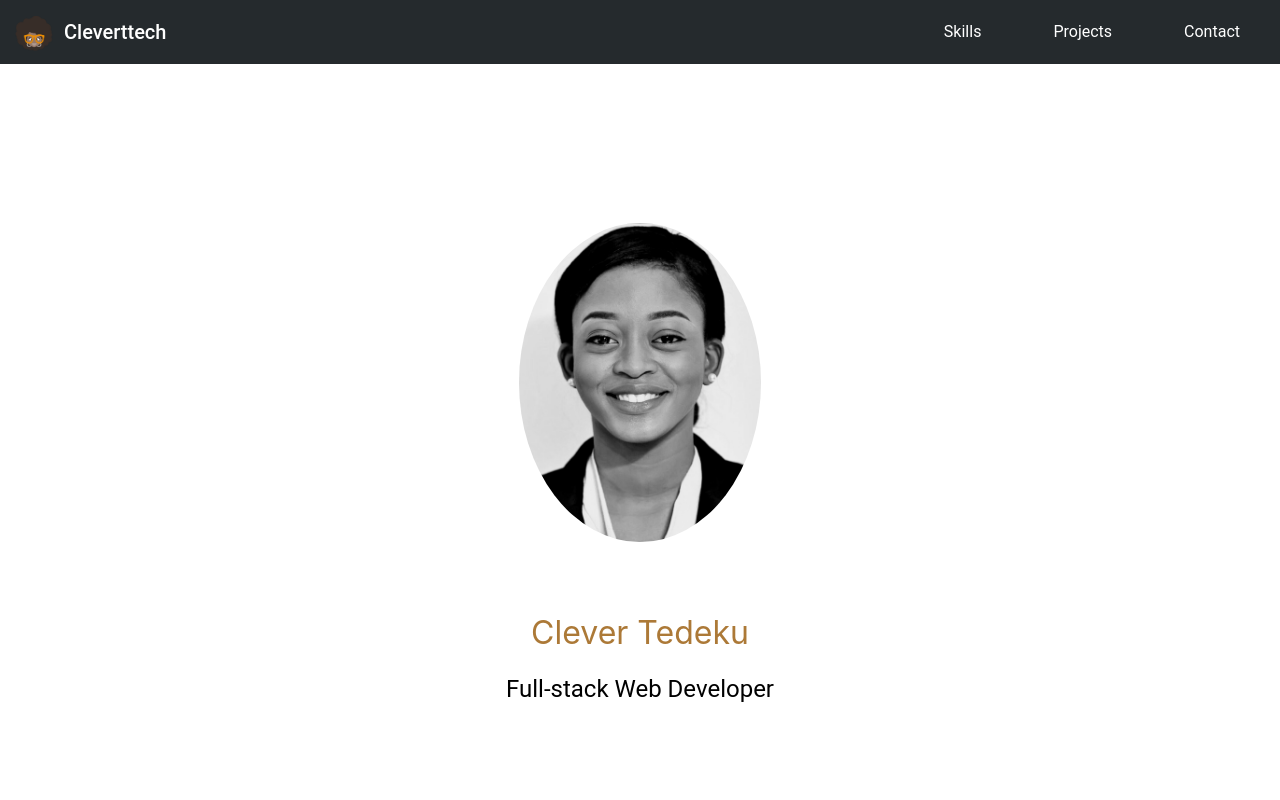
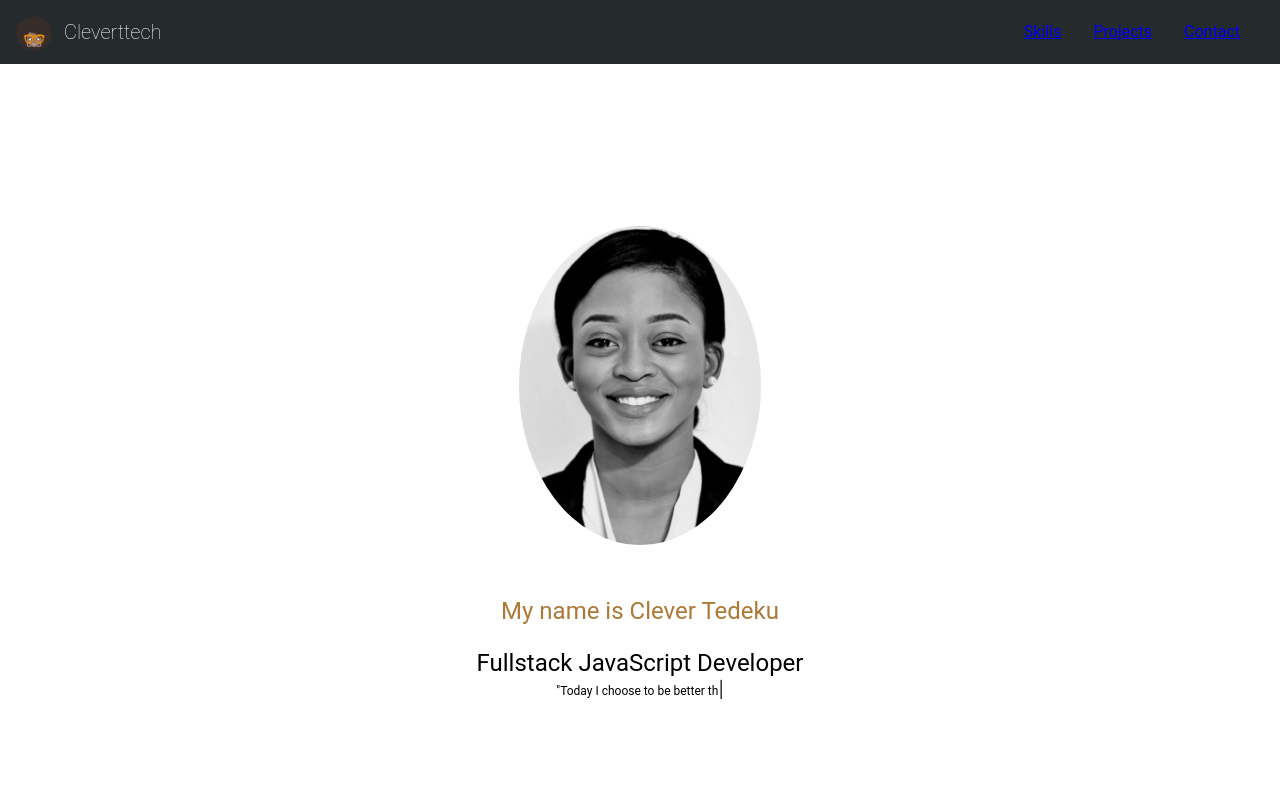
Before and after one commit to Cleverttech/my-portfolio, a React (Create React App) app: page / in a window 1280 px wide. Shown: the top 800 px of the page. Built offline with nearby package versions, Linux system fonts and the light colour scheme.

Commit message:
modify styling

```diff
--- a/package.json
+++ b/package.json
@@ -12,6 +12,7 @@
     "react-dom": "^17.0.2",
     "react-router-dom": "^5.2.0",
     "react-scripts": "4.0.3",
+    "react-typist": "^2.0.5",
     "web-vitals": "^1.1.2"
   },
   "scripts": {
--- a/src/App.js
+++ b/src/App.js
@@ -16,6 +16,7 @@ import {
 	CardMedia,
 	Button,
 } from "@material-ui/core";
+import Typist from 'react-typist';
 import { useTheme, makeStyles } from "@material-ui/core/styles";
 import React, { useState } from "react";
 import MenuIcon from "@material-ui/icons/Menu";
@@ -24,11 +25,7 @@ const useStyles = makeStyles((theme) => ({
 	root: {
 		maxWidth: 345,
 	},
-	link: {
-		textDecoration: "none",
-		color: "inherit",
-		paddingLeft: "40px",
-	},
+
 	grow: {
 		flexGrow: 1,
 	},
@@ -39,6 +36,10 @@ const useStyles = makeStyles((theme) => ({
 		[theme.breakpoints.up("sm")]: {
 			display: "block",
 		},
+		textDecoration: "none",
+		color: "inherit",
+		paddingLeft: "40px",
+		fontWeight: "light",
 	},
 	sectionDesktop: {
 		display: "none",
@@ -145,9 +146,7 @@ function App() {
 		alignItems: "center",
 		justifyContent: "center",
 	};
-	const innerHero = {
-		transitionTimingFunction: "cubic-bezier(.25, .1, .25, 1)",
-	};
+
 	const skillsSection = {
 		backgroundColor: theme.palette.primary.main,
 		minHeight: "100vh",
@@ -180,9 +179,8 @@ function App() {
 	const contactSection = {
 		backgroundColor: theme.palette.primary.main,
 		minHeight: "30vh",
+
 	};
-
-
 
 	return (
 		<div className="App">
@@ -191,10 +189,10 @@ function App() {
 					<AppBar position="static">
 						<Toolbar>
 							<Typography className={classes.title} variant="h6">
-								<a className={classes.link} href="#hero" color="inherit">
-									<img style={{ width: "38px", position: "absolute", top: "16px", left: "15px",fontWeight: 200, }} src="../assets/Logo_Master_hell.png" alt="logo" />
+
+									<img style={{ width: "38px", position: "absolute", top: "16px", left: "15px" }} src="../assets/Logo_Master_hell.png" alt="logo" />
 									Cleverttech
-								</a>
+
 							</Typography>
 
 							<div className={classes.grow} />
@@ -228,18 +226,30 @@ function App() {
 				</div>
 			</Grid>
 			<Grid style={heroSection} id="about">
-				<Grid style={innerHero}>
+				<Grid >
 					<div className={classes.root}>
-						<Avatar alt="Remy Sharp" src="../assets/clever.png" className={classes.large} />
+						<Avatar alt="clever Img" src="../assets/clever.png" className={classes.large} />
 					</div>
-					<h1 className={classes.heading} color={theme.palette.secondary.main}>
-						Clever Tedeku
-					</h1>
-					<Typography variant="h5" color={theme.palette.secondary.main} component="h5">
-						Full-stack Web Developer
+					<Typist>
+					<Typography variant="h5" className={classes.heading} color={theme.palette.secondary.main}>
+						My name is Clever Tedeku
 					</Typography>
+			    	<Typist.Delay ms={400} />
+				   <br />
+			       	<Typography variant="h5" color={theme.palette.secondary.main} >
+						Fullstack JavaScript Developer
+					</Typography>
+					<Typography variant="caption" color={theme.palette.secondary.main} >
+						"Today I choose to be better than I was yesterday"  <br />
+						 _my daily motivation
+				  </Typography>
+				  </Typist>
 				</Grid>
 			</Grid>
+			<Grid>
+
+				</Grid>
+
 			<Grid style={skillsSection} id="skills">
 				<h1 className={classes.heading} color={theme.palette.secondary.main}>
 					My Skills
--- a/src/index.js
+++ b/src/index.js
@@ -25,6 +25,9 @@ const theme = createMuiTheme({
       'Arial',
       'sans-serif'
     ].join(','),
+    h6:{
+      fontWeight: "200"
+    }
   }
 
 });
```
Also changed, not shown: 1 other file (tests, documents, lock files or other folders).
